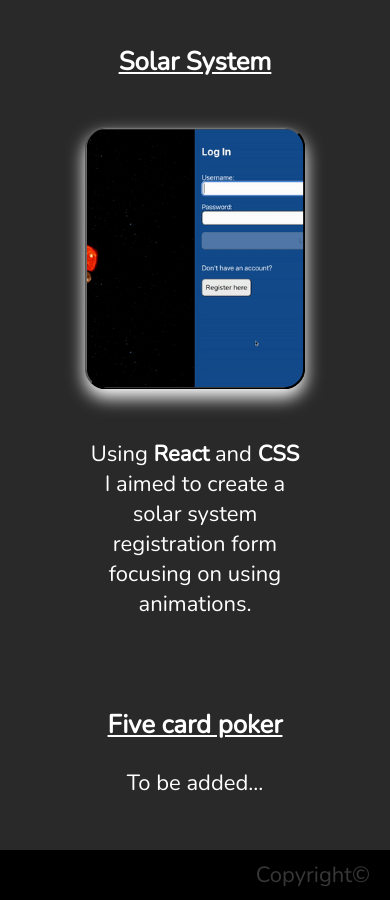
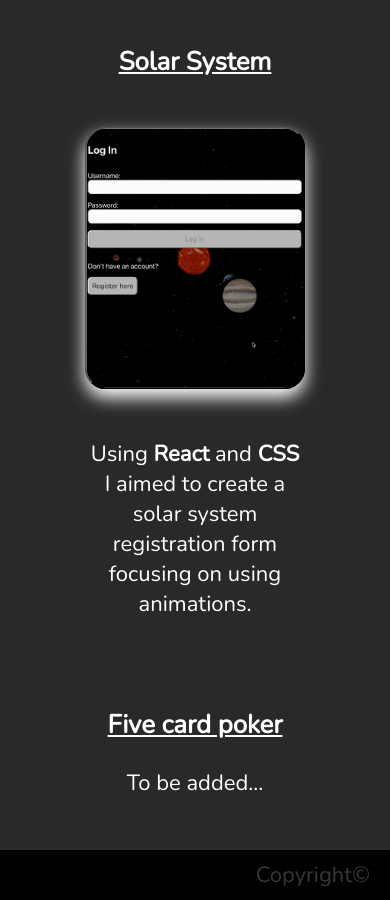
Before and after one commit to NoroAxper/Portfolio, a React (Create React App) app: page / in a window 390 px wide. Shown: the part 2480-3380 px from the top of the page. Built offline with nearby package versions, Linux system fonts and the light colour scheme.

Commit message:
updated solar system image and gif

```diff
--- a/src/App.css
+++ b/src/App.css
@@ -95,10 +95,10 @@ h3 {
   background-image: url("./assets/spotifyReplicaGif.gif");
 }
 .solarSystemCard {
-  background-image: url("./assets/solarSystemSS.png");
+  background-image: url("./assets/solarySystemSS.png");
 }
 .solarSystemCard:hover {
-  background-image: url("./assets/solarSystemGif.gif");
+  background-image: url("./assets/solarySystemGif2.gif");
 }
 .shopFront, .spotifyReplica, .solarSystem {
   height: 100%;
@@ -275,7 +275,7 @@ svg {
     background-image: url("./assets/spotifyReplicaGif.gif");
   }
   .solarSystemCard {
-    background-image: url("./assets/solarSystemGif.gif");
+    background-image: url("./assets/solarySystemGif2.gif");
   }
 }
 @media (max-width: 590px) {
```
Also changed, not shown: src/assets/solarySystemGif2.gif (added), src/assets/solarySystemSS.png (added).
